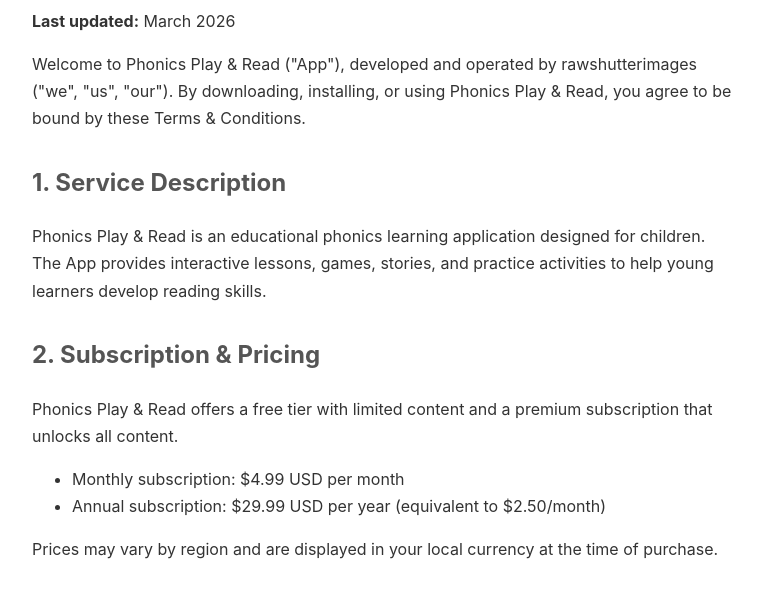
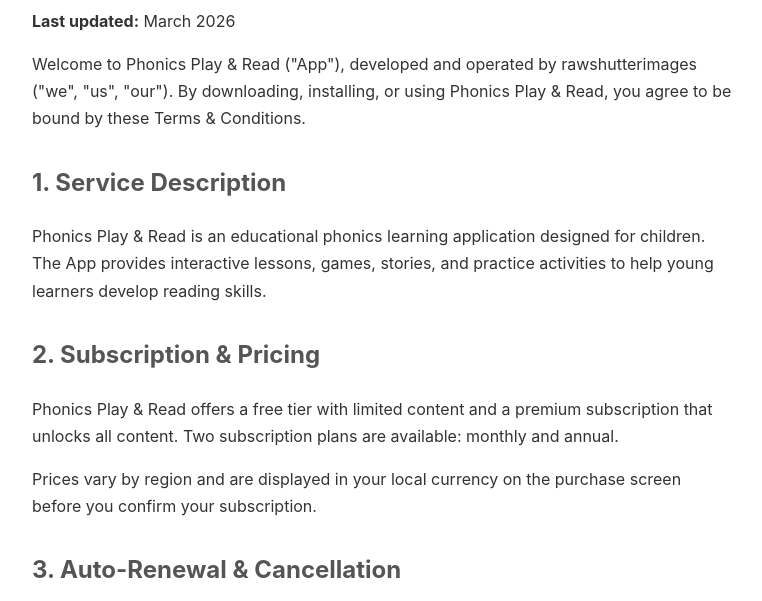
Before and after one commit to phillipmakusha-ops/phonicsplay-legal, a plain HTML site: page terms.html in a window 1280 px wide. Shown: the part 108-709 px from the top of the page, without its empty margins (258-1020 px from the left). Drawn offline with Linux system fonts and the light colour scheme.

Commit message:
State prices in local currency at purchase instead of fixed USD figures
Co-Authored-By: Claude Fable 5 <noreply@anthropic.com>

```diff
--- a/terms.html
+++ b/terms.html
@@ -20,12 +20,8 @@
     <p>Phonics Play & Read is an educational phonics learning application designed for children. The App provides interactive lessons, games, stories, and practice activities to help young learners develop reading skills.</p>
 
     <h2>2. Subscription & Pricing</h2>
-    <p>Phonics Play & Read offers a free tier with limited content and a premium subscription that unlocks all content.</p>
-    <ul>
-        <li>Monthly subscription: $4.99 USD per month</li>
-        <li>Annual subscription: $29.99 USD per year (equivalent to $2.50/month)</li>
-    </ul>
-    <p>Prices may vary by region and are displayed in your local currency at the time of purchase.</p>
+    <p>Phonics Play & Read offers a free tier with limited content and a premium subscription that unlocks all content. Two subscription plans are available: monthly and annual.</p>
+    <p>Prices vary by region and are displayed in your local currency on the purchase screen before you confirm your subscription.</p>
 
     <h2>3. Auto-Renewal & Cancellation</h2>
     <ul>
```
